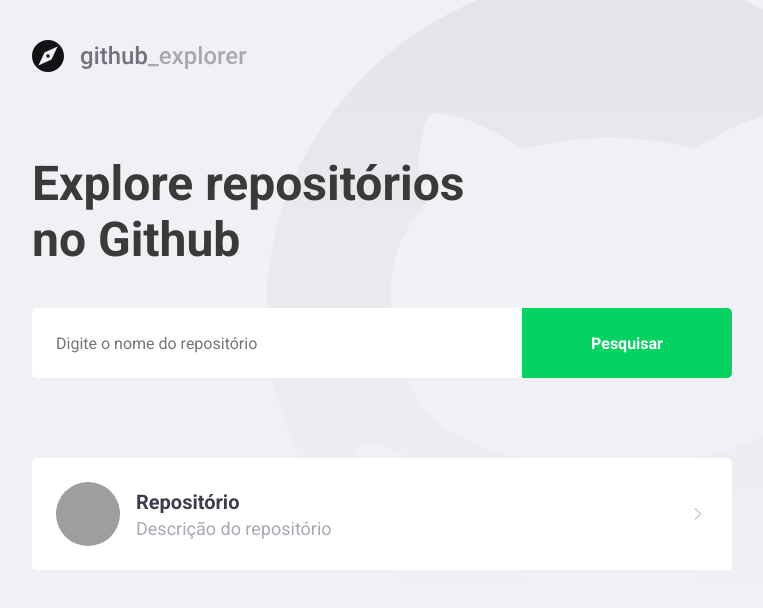
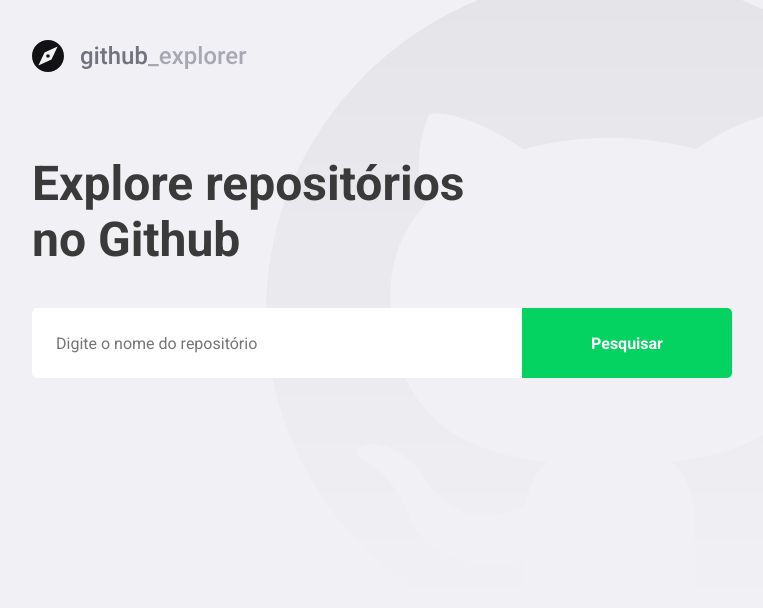
Before and after one commit to vitorsemidio-dev/github-explorer-ts, a React (Create React App) app: page / in a window 1280 px wide. Shown: the top 608 px of the page, without its empty margins (148-911 px from the left). Built offline with nearby package versions, Linux system fonts and the light colour scheme; grey boxes are pictures that could not be loaded.

Commit message:
Listando repositórios da api

```diff
--- a/src/pages/Dashboard/index.tsx
+++ b/src/pages/Dashboard/index.tsx
@@ -7,13 +7,30 @@
 
 import { Title, Form, Repositories } from './styles';
 
+interface Repository {
+  full_name: string;
+  description: string;
+  owner: {
+    login: string;
+    avatar_url: string;
+  };
+}
+
 const Dashboard: React.FC = () => {
-  const [repositories, setRepositories] = useState([]);
+  const [repositories, setRepositories] = useState<Repository[]>([]);
   const [newRepo, setNewRepo] = useState('');
 
-  function handleAddRepository(e: FormEvent<HTMLFormElement>): void {
+  async function handleAddRepository(
+    e: FormEvent<HTMLFormElement>,
+  ): Promise<void> {
     e.preventDefault();
-    console.log(newRepo);
+
+    const response = await api.get<Repository>(`repos/${newRepo}`);
+
+    const repository = response.data;
+
+    setRepositories([...repositories, repository]);
+    setNewRepo('');
   }
 
   return (
@@ -32,18 +49,20 @@
       </Form>
 
       <Repositories>
-        <a href="teste">
+        {repositories.map((repository) => (
+          <a key={repository.full_name} href="teste">
             <img
-            src="https://api.adorable.io/avatars/70/abott@adorable.png"
-            alt="Adorable Avatars"
+              src={repository.owner.avatar_url}
+              alt={repository.owner.login}
             />
             <div>
-            <strong>Repositório</strong>
-            <p>Descrição do repositório</p>
+              <strong>{repository.full_name}</strong>
+              <p>{repository.description}</p>
             </div>
 
             <FiChevronRight size={20} />
           </a>
+        ))}
       </Repositories>
     </>
   );
--- a/src/pages/Dashboard/styles.ts
+++ b/src/pages/Dashboard/styles.ts
@@ -77,7 +77,8 @@
     }
 
     div {
-      margin-left: 16px;
+      margin: 0 16px;
+      flex: 1;
 
       strong {
         font-size: 20px;
```
Lines whose indentation alone changed are shown as unchanged.
